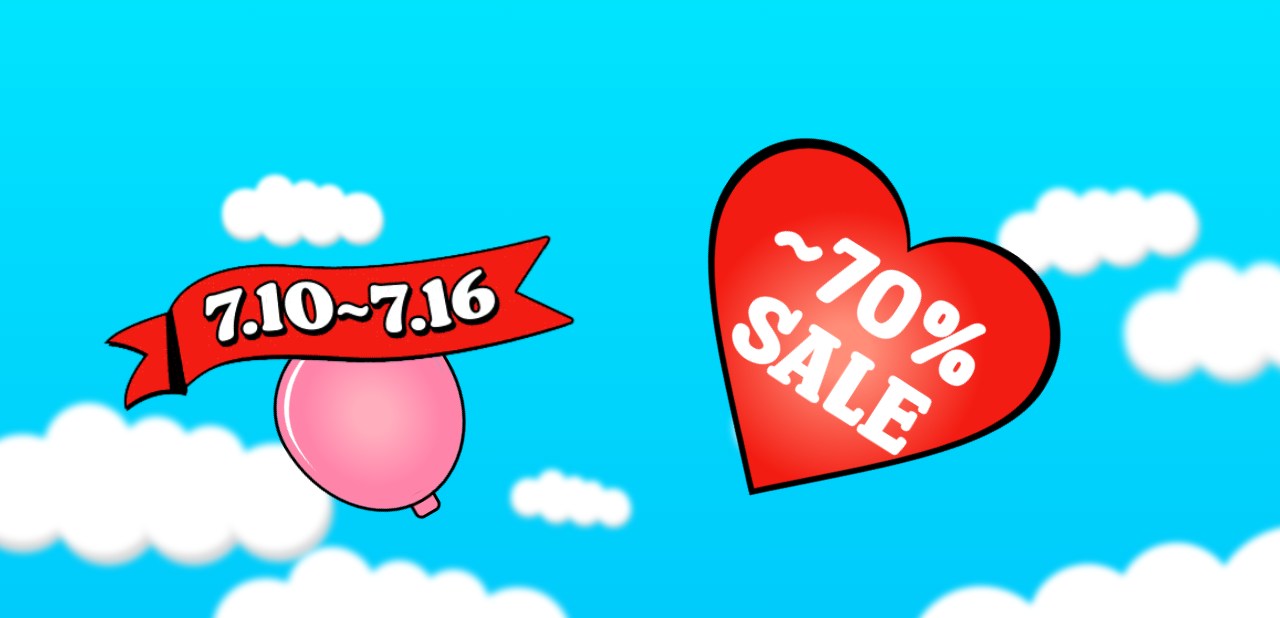
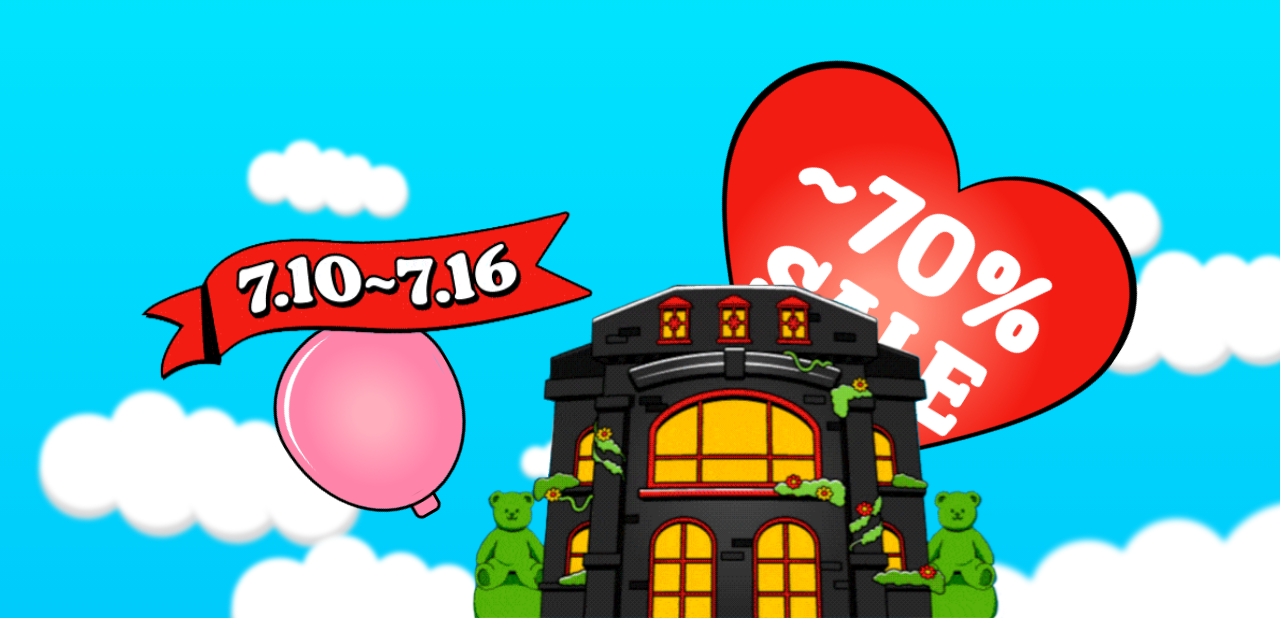
Before and after one commit to seoeongeueun/balloons, a React (Create React App) app in the folder client/: page / in a window 1280 px wide. Shown: the part 182-800 px from the top of the page. Built offline with nearby package versions, Linux system fonts and the light colour scheme.

Commit message:
cloud position adjust

```diff
--- a/client/src/App.js
+++ b/client/src/App.js
@@ -1,8 +1,10 @@
 import Flag from "./images/flag.png";
+import Mansion from "./images/mansion.png";
 
 function App() {
   return (
     <main>
+      <img src={Mansion} alt="mansion" className="mansion" />
       <div
         className="balloon"
         style={{
@@ -20,13 +22,13 @@ function App() {
       <div
         className="heartBalloon"
         style={{
-          "--initial-scale": "15",
-          top: "65vh",
-          left: "65vw",
+          "--initial-scale": "18",
+          top: "60vh",
+          left: "68vw",
           "--initial-rotation": "33deg",
         }}
       >
-        <div className="heartBorder" style={{ transform: "scale(1.05)" }} />
+        <div className="heartBorder" style={{ transform: "scale(1.03)" }} />
         <div className="heart">
           <div style={{ zIndex: 1 }} className="heartBalloonText">
             <span>~70%</span>
@@ -37,7 +39,11 @@ function App() {
       <img src={Flag} alt="flag" className="flag" />
       <div
         className="cloud"
-        style={{ top: "72vh", left: "-4vw", transform: "scale(0.9)" }}
+        style={{
+          top: "70vh",
+          left: "0vw",
+          transform: "scale(0.8) rotate(5deg)",
+        }}
       >
         <div
           className="cloudHalf"
@@ -57,9 +63,9 @@ function App() {
       <div
         className="cloud"
         style={{
-          top: "38vh",
-          left: "8vw",
-          transform: "scale(0.4)",
+          top: "34vh",
+          left: "10vw",
+          transform: "scale(0.4) rotate(5deg)",
           filter: "blur(5px)",
         }}
       >
@@ -80,7 +86,11 @@ function App() {
       </div>
       <div
         className="cloud"
-        style={{ top: "90vh", left: "15vw", transform: "scale(0.9)" }}
+        style={{
+          top: "88vh",
+          left: "15vw",
+          transform: "scale(0.8) rotate(5deg)",
+        }}
       >
         <div
           className="cloudHalf"
@@ -100,9 +110,9 @@ function App() {
       <div
         className="cloud"
         style={{
-          top: "74vh",
+          top: "70vh",
           left: "29vw",
-          transform: "scale(0.3) rotate(5deg)",
+          transform: "scale(0.25) rotate(10deg)",
           filter: "blur(10px)",
         }}
       >
@@ -124,10 +134,10 @@ function App() {
       <div
         className="cloud"
         style={{
-          top: "64vh",
-          left: "48vw",
-          transform: "scale(0.4) rotate(-5deg)",
-          filter: "blur(10px)",
+          top: "60vh",
+          left: "47vw",
+          transform: "scale(0.35) rotate(-10deg)",
+          filter: "blur(8px)",
         }}
       >
         <div
@@ -148,7 +158,7 @@ function App() {
       <div
         className="cloud"
         style={{
-          top: "96vh",
+          top: "93vh",
           left: "70vw",
           transform: "scale(1.5) rotate(-23deg)",
           filter: "blur(2px)",
@@ -173,9 +183,9 @@ function App() {
         className="cloud"
         style={{
           top: "40vh",
-          left: "70vw",
+          left: "67vw",
           transform: "scale(0.5) rotate(-10deg)",
-          filter: "blur(6px)",
+          filter: "blur(4px)",
         }}
       >
         <div
@@ -196,10 +206,10 @@ function App() {
       <div
         className="cloud"
         style={{
-          top: "51vh",
-          left: "83vw",
+          top: "50vh",
+          left: "80vw",
           transform: "scale(0.7) rotate(-8deg)",
-          filter: "blur(6px)",
+          filter: "blur(3px)",
         }}
       >
         <div
--- a/client/src/index.css
+++ b/client/src/index.css
@@ -26,10 +26,18 @@ main {
 }
 
 .flag {
-  width: 49rem;
+  width: 47rem;
   position: absolute;
-  top: 52vh;
-  left: 7vw;
+  top: 49vh;
+  left: 10vw;
+}
+
+.mansion {
+  width: 57rem;
+  position: absolute;
+  bottom: 0;
+  left: 35%;
+  z-index: 5;
 }
 
 .cloud {
@@ -37,7 +45,7 @@ main {
   display: flex;
   flex-direction: column;
   align-items: center;
-  filter: blur(4px);
+  filter: blur(3px);
   z-index: -1;
 }
 
```
Also changed, not shown: client/src/images/mansion.png (added).
